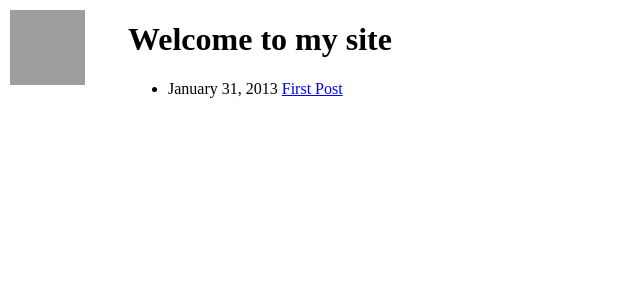
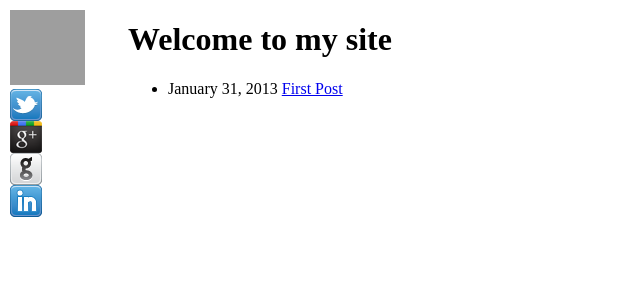
Before and after one commit to krschmidt/krschmidt.github.com, a Jekyll site: the page built from index.html, in a window 1280 px wide. Shown: the top 300 px of the page, without its empty margins (0-640 px from the left). Built offline with Jekyll 4.4.1, drawn with Linux system fonts in a browser that asks for light colours; grey boxes are pictures that could not be loaded.

Commit message:
Playing with adding social media

```diff
--- a/_layouts/layout.html
+++ b/_layouts/layout.html
@@ -14,7 +14,22 @@
 	<a href="/"><img src="{{site.gravatar_url }}?s=150" height="75" width="75" class="avatar" /></a>
 	<!-- UL for links here -->
 	<div id="social_media">
-
+		<div>
+			<a href="https://twitter.com/Kyle_R_Schmidt">
+				<div class="sprite sprite-twitter"></div>
+			</a>
+			<a href="https://plus.google.com/110355226499364639482">
+				<div class="sprite sprite-google-plus"></div>
+			</a>
+		</div>
+		<div>
+			<a href="https://github.com/krschmidt">
+				<div class="sprite sprite-github"></div>
+			</a>
+			<a href="https://www.linkedin.com/in/krschmidt/">
+				<div class="sprite sprite-linkedin"></div>
+			</a>
+		</div>
 	</div>
 </nav>
 <div id="main">
--- a/css/main.css
+++ b/css/main.css
@@ -1 +1,25 @@
-nav{position:fixed;left:10px;top:10px;width:100px}#main{margin-left:120px}
+nav {
+  left: 10px;
+  position: fixed;
+  top: 10px;
+  width: 100px; }
+
+#main {
+  margin-left: 120px; }
+
+.sprite {
+  background: url(/img/sprite.png);
+  height: 32px;
+  width: 32px; }
+
+.sprint-twitter {
+  background-position: 0px 0px; }
+
+.sprite-linkedin {
+  background-position: 0px -32px; }
+
+.sprite-google-plus {
+  background-position: 0px -64px; }
+
+.sprite-github {
+  background-position: 0px -96px; }
```
Also changed, not shown: css/main.scss (+24 -6 lines), img/sprite.png (added).
